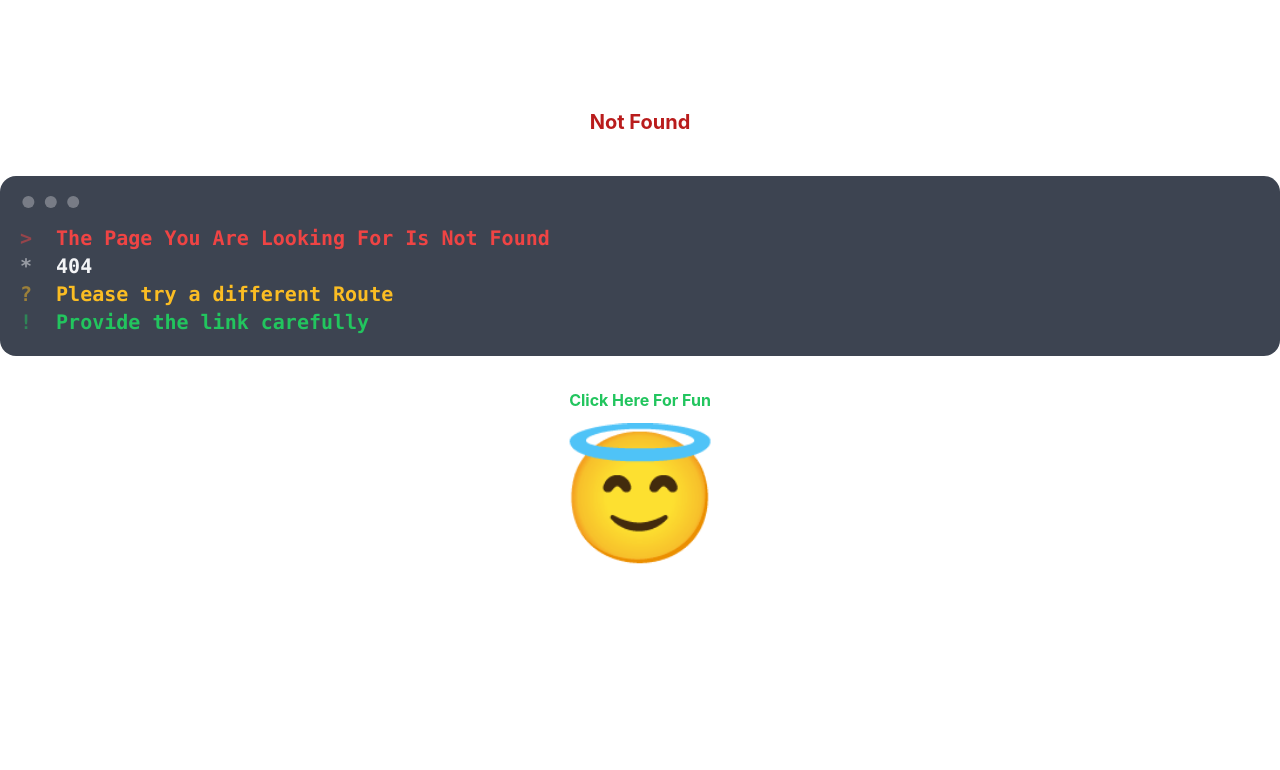
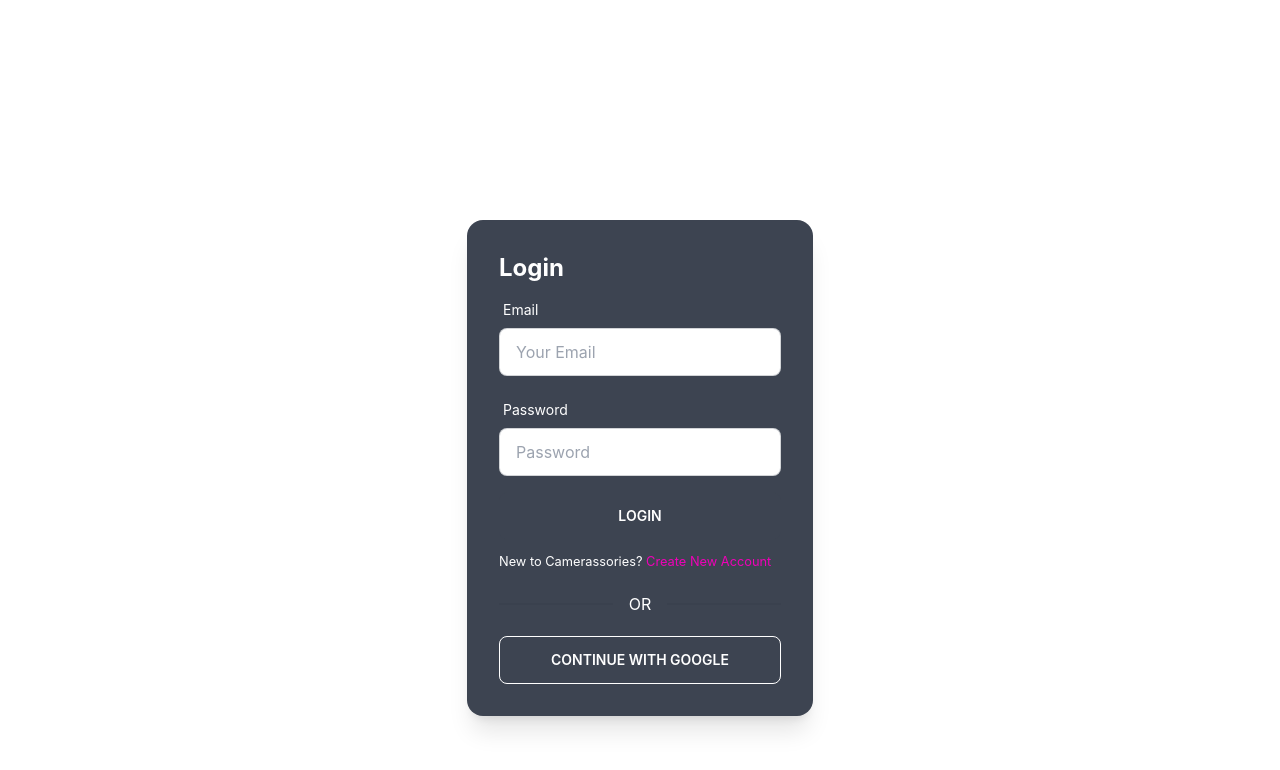
Before and after one commit to Ohi20/Ph-Assignment11-Wave2Recheck, a React (Create React App) app: page /login in a window 1280 px wide. Before the commit this address had no page. Shown: the top 770 px of the page. Built offline with nearby package versions, Linux system fonts and the light colour scheme; no server answers.

Commit message:
login-page-created

```diff
--- a/package.json
+++ b/package.json
@@ -7,8 +7,11 @@
     "@testing-library/react": "^13.3.0",
     "@testing-library/user-event": "^13.5.0",
     "daisyui": "^2.15.3",
+    "firebase": "^9.8.3",
     "react": "^18.1.0",
     "react-dom": "^18.1.0",
+    "react-firebase-hooks": "^5.0.3",
+    "react-hook-form": "^7.32.0",
     "react-router-dom": "^6.3.0",
     "react-scripts": "5.0.1",
     "web-vitals": "^2.1.4"
--- a/src/App.js
+++ b/src/App.js
@@ -2,6 +2,7 @@
 import './App.css';
 import Blogs from './Pages/Blogs';
 import Home from './Pages/Home/Home';
+import Login from './Pages/Login/Login';
 import NotFound from './Pages/NotFound';
 import Navbar from './Shared/Navbar';
 
@@ -12,6 +13,7 @@
         <Routes>
         <Route path="/" element={<Home/>} />
         <Route path="/blogs" element={<Blogs></Blogs>} />
+        <Route path="/login" element={<Login></Login>} />
         <Route path="*" element={<NotFound></NotFound>} />
 
       </Routes>
--- a/src/Pages/Login/Login.js
+++ b/src/Pages/Login/Login.js
@@ -3,6 +3,7 @@
 import auth from '../../firebase.init';
 import { useForm } from "react-hook-form";
 import { Link, useLocation, useNavigate } from 'react-router-dom';
+import Loading from './../../Shared/Loading';
 
 const Login = () => {
 
@@ -36,8 +37,78 @@
 
 
     return (
-        <div>
+        <div className='flex h-screen justify-center items-center '>
+            <div class="card lg:card-side text-white bg-neutral shadow-xl">
 
+  <div class="card-body">
+    <h2 class="card-title text-center text-2xl font-bold">Login</h2>
+    <form onSubmit={handleSubmit(onSubmit)}>
+
+    <div class="form-control w-full max-w-xs">
+  <label class="label">
+    <span class="label-text text-white">Email</span>
+
+  </label>
+  <input
+  type="email"
+  placeholder="Your Email"
+  class="input input-bordered w-full max-w-xs"
+  {...register("email", {
+      required: {
+          value: true,
+          massage: 'email required'
+      },
+    pattern: {
+      value: /[a-z0-9]+@[a-z]+\.[a-z]{2,3}/,
+      message: 'Please Give a Valid Email' // JS only: <p>error message</p> TS only support string
+    }
+  })}
+  />
+  <label class="label">
+  {errors.email?.type === 'required' &&  <span class="label-text-alt text-red-500">{errors.email.message}</span>}
+  {errors.email?.type === 'pattern' &&  <span class="label-text-alt text-red-500">{errors.email.message}</span>}
+
+
+  </label>
+</div>
+    <div class="form-control w-full max-w-xs">
+  <label class="label">
+    <span class="label-text text-white">Password</span>
+
+  </label>
+  <input
+  type="password"
+  placeholder="Password"
+  class="input input-bordered w-full max-w-xs"
+  {...register("password", {
+      required: {
+          value: true,
+          massage: 'password required'
+      },
+      minLength: {
+      value: 6,
+      message: 'Must be 6 characters or longer' // JS only: <p>error message</p> TS only support string
+    }
+  })}
+  />
+  <label class="label">
+  {errors.password?.type === 'required' &&  <span class="label-text-alt text-red-500">{errors.password.message}</span>}
+  {errors.password?.type === 'minLength' &&  <span class="label-text-alt text-red-500">{errors.password.message}</span>}
+
+
+  </label>
+</div>
+
+
+      {signInError}
+      <input className='btn w-full max-w-xs text-white' type="submit" value="Login" />
+    </form>
+    <p><small>New to Camerassories? <Link className='text-secondary' to="/signup">Create New Account</Link></small></p>
+    <div class="divider">OR</div>
+    <button onClick={() => signInWithGoogle()}
+    className='btn btn-outline text-white'>Continue with Google</button>
+  </div>
+</div>
         </div>
     );
 };
--- /dev/null
+++ b/src/Pages/Login/SignUp.js
@@ -0,0 +1,15 @@
+import React from 'react';
+import { useCreateUserWithEmailAndPassword,useSignInWithGoogle, useUpdateProfile } from "react-firebase-hooks/auth";
+import auth from '../../firebase.init';
+import { useForm } from "react-hook-form";
+import { Link, useNavigate } from 'react-router-dom';
+
+const SignUp = () => {
+    return (
+        <div>
+
+        </div>
+    );
+};
+
+export default SignUp;
--- a/src/Shared/Navbar.js
+++ b/src/Shared/Navbar.js
@@ -1,14 +1,24 @@
 import React from 'react';
 import { Link } from 'react-router-dom';
+import { signOut } from 'firebase/auth';
+import auth from '../firebase.init';
+import { useAuthState } from 'react-firebase-hooks/auth';
 
 const Navbar = () => {
+
+  const [user, loading, error] = useAuthState(auth);
+
+  const logout = () => {
+    signOut(auth);
+  }
+
 
     const menuItems = <>
     <li><Link to="/">Home</Link></li>
     <li><Link to="/inventory">Inventory</Link></li>
     <li><Link to="/review">Review</Link></li>
     <li><Link to="/blogs">Blogs</Link></li>
-    {/* <li>{user ?  <button onClick={logout} className="btn btn-ghost">Sign Out</button> : <Link to="/login">Login</Link>}</li> */}
+    <li>{user ?  <button onClick={logout} className="btn btn-ghost">Sign Out</button> : <Link to="/login">Login</Link>}</li>
     </>
 
     return (
--- /dev/null
+++ b/src/firebase.init.js
@@ -0,0 +1,22 @@
+// Import the functions you need from the SDKs you need
+import { initializeApp } from "firebase/app";
+import { getAuth } from "firebase/auth";
+// TODO: Add SDKs for Firebase products that you want to use
+// https://firebase.google.com/docs/web/setup#available-libraries
+
+// Your web app's Firebase configuration
+const firebaseConfig = {
+  apiKey: "AIzaSyCqlNqjVl_Ybi1FJwJ2llLfpJZnIqi1-kU",
+  authDomain: "assignment-11-16461.firebaseapp.com",
+  projectId: "assignment-11-16461",
+  storageBucket: "assignment-11-16461.appspot.com",
+  messagingSenderId: "236234930120",
+  appId: "1:236234930120:web:eb2146cbf3d44d2f86f2fd"
+};
+
+// Initialize Firebase
+const app = initializeApp(firebaseConfig);
+
+const auth = getAuth(app);
+
+export default auth;
```
Also changed, not shown: 1 other file (tests, documents, lock files or other folders).
